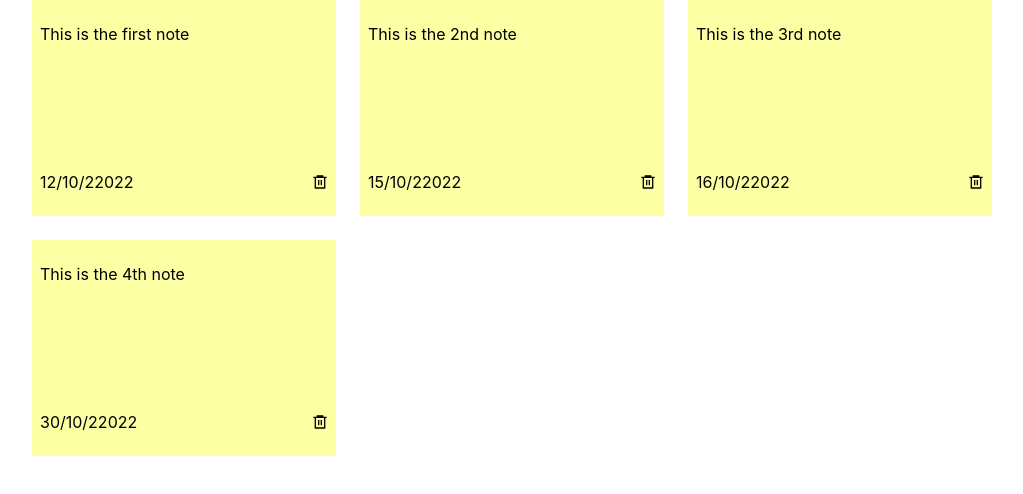
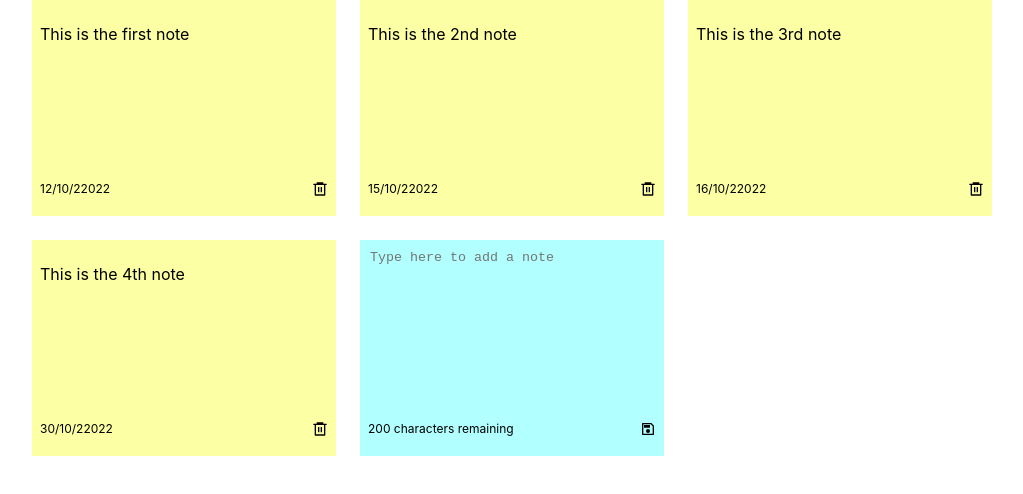
Before and after one commit to nsharma-uk/react-notes-app, a React (Create React App) app: page / in a window 1280 px wide. Shown: the top 494 px of the page, without its empty margins (128-1151 px from the left). Built offline with nearby package versions, Linux system fonts and the light colour scheme.

Commit message:
create and style a new note

```diff
--- /dev/null
+++ b/src/components/AddNote.js
@@ -0,0 +1,16 @@
+import { RiSave2Line } from "react-icons/ri";
+
+const AddNote = () => {
+  return (
+    <div className="note new">
+      <textarea rows="8" cols="10" placeholder="Type here to add a note" />
+
+      <div className="note-footer">
+        <p className="note-footer-text">200 characters remaining</p>
+        <RiSave2Line />
+      </div>
+    </div>
+  );
+};
+
+export default AddNote;
--- a/src/components/Note.js
+++ b/src/components/Note.js
@@ -3,11 +3,11 @@ import { RiDeleteBin6Line } from "react-icons/ri";
 const Note = ({ id, text, date }) => {
   return (
     <div className="note">
-      <div>
-        <p>{text}</p>
-      </div>
+      {/* <div> */}
+      <p>{text}</p>
+      {/* </div> */}
       <div className="note-footer">
-        <p>{date}</p>
+        <p className="note-footer-text">{date}</p>
         <RiDeleteBin6Line />
       </div>
     </div>
--- a/src/components/NotesList.js
+++ b/src/components/NotesList.js
@@ -1,4 +1,5 @@
 import Note from "./Note";
+import AddNote from "./AddNote";
 
 const NotesList = ({ notes }) => {
   return (
@@ -6,6 +7,7 @@ const NotesList = ({ notes }) => {
       {notes.map((note) => (
         <Note id={note.id} text={note.text} date={note.date} />
       ))}
+      <AddNote />
     </div>
   );
 };
--- a/src/index.css
+++ b/src/index.css
@@ -10,6 +10,28 @@ body {
 code {
   font-family: source-code-pro, Menlo, Monaco, Consolas, "Courier New",
     monospace;
+}
+
+/* AddNote and Note.js component */
+
+.note-footer-text {
+  font-size: 12px;
+}
+
+/* AddNote component */
+
+.note.new {
+  background-color: #b2ffff;
+}
+
+textarea {
+  background-color: #b2ffff;
+  resize: none;
+  border: none;
+}
+
+textarea:focus {
+  outline: none;
 }
 
 /* in Note.js component */
```
